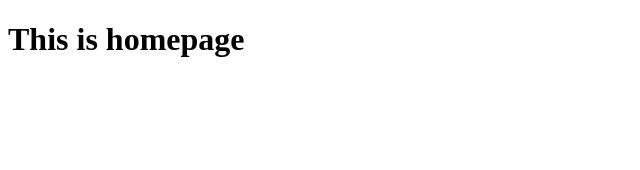
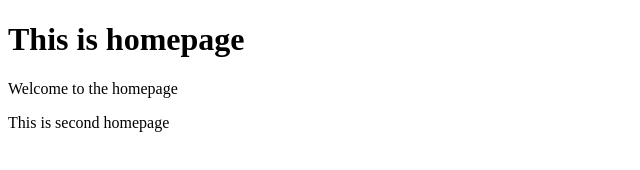
Before and after one commit to Qingr1108/project001, a plain HTML site: page index.html in a window 1280 px wide. Shown: the whole page, without its empty margins (0-640 px from the left). Drawn offline with Linux system fonts and the light colour scheme.

Commit message:
some new codes

```diff
--- a/index.html
+++ b/index.html
@@ -7,5 +7,7 @@
   </head>
   <body>
     <h1>This is homepage</h1>
+    <p>Welcome to the homepage</p>
+    <p>This is second homepage</p>
   </body>
 </html>
```
Also changed, not shown: 1 other file.
